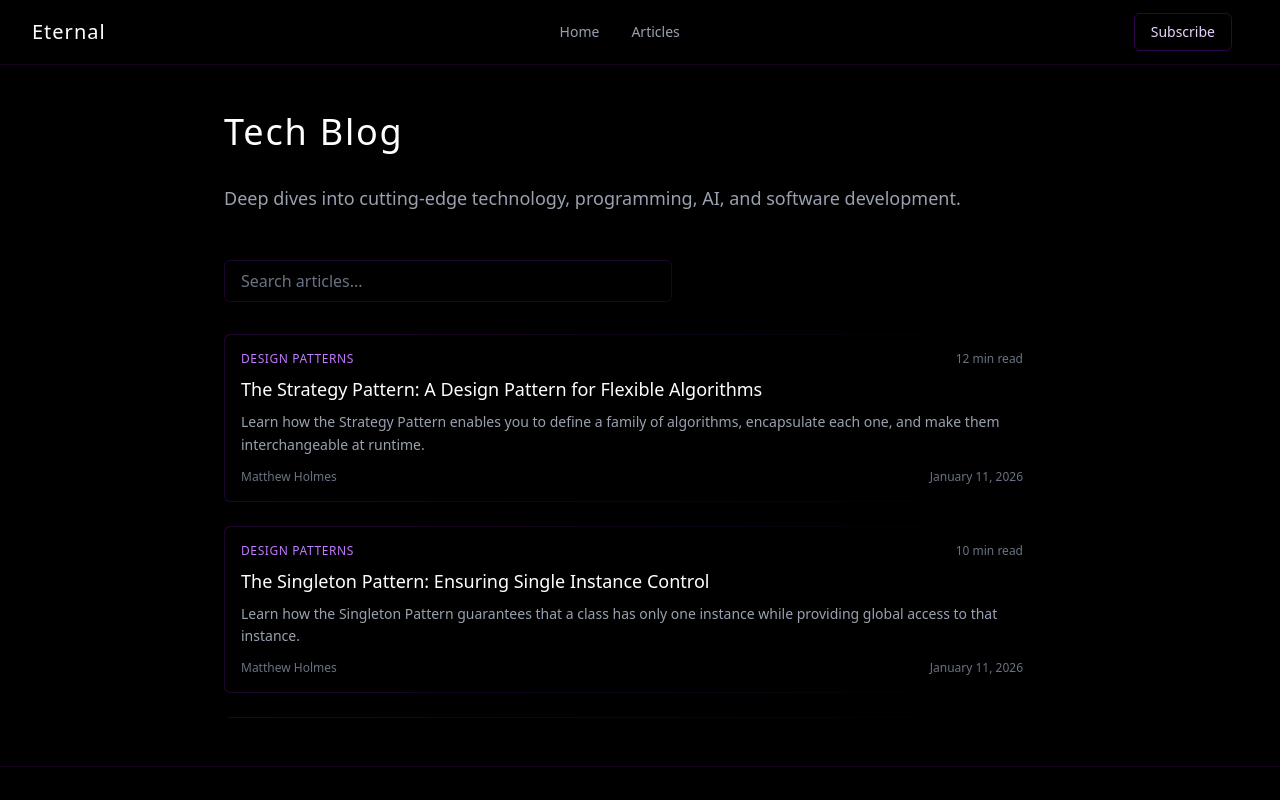
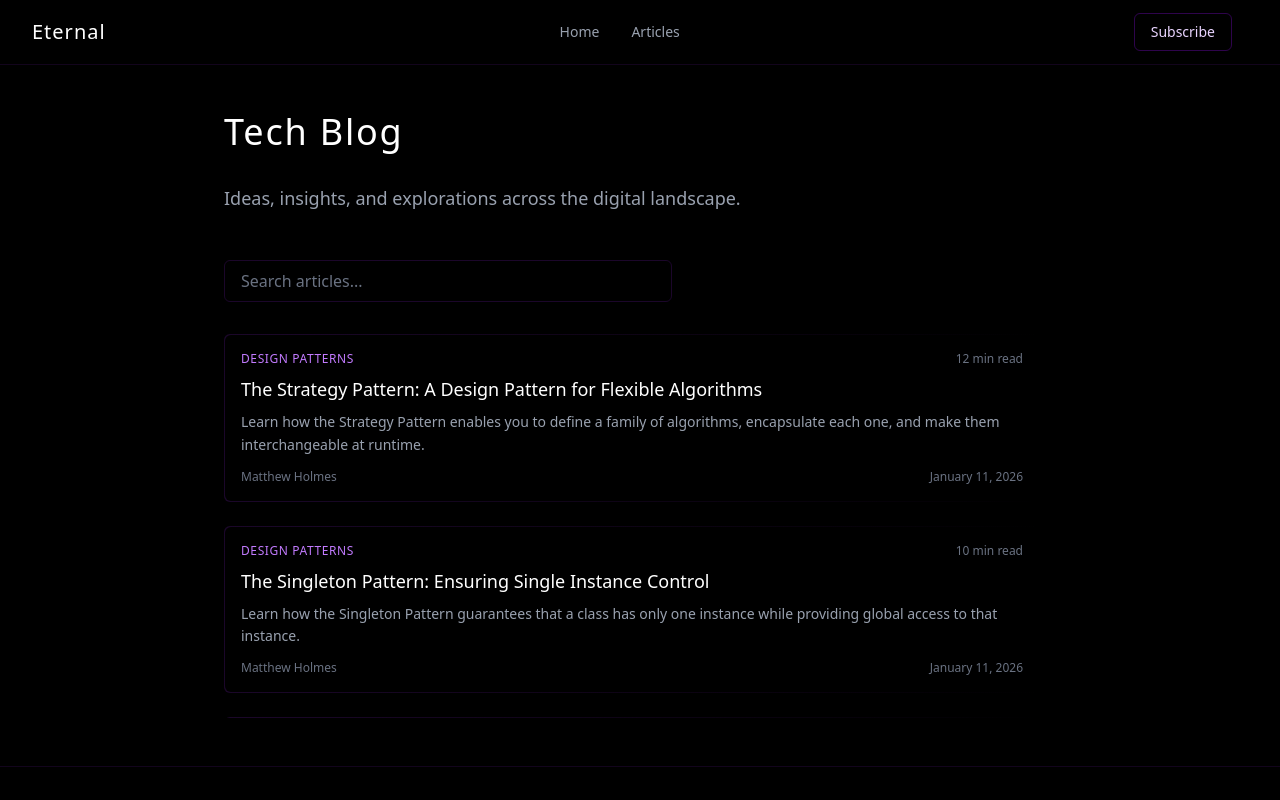
Before and after one commit to nemostorm/eternal, a Next.js app: page /blog in a window 1280 px wide. Shown: the top 800 px of the page. Built offline with nearby package versions, Linux system fonts and the light colour scheme.

Commit message:
Update blog description to be more broad

```diff
--- a/app/blog/page.tsx
+++ b/app/blog/page.tsx
@@ -27,7 +27,7 @@ export default function Blog() {
         <div className="max-w-4xl mx-auto px-4 sm:px-6 lg:px-8 py-12">
           <h1 className="text-4xl font-light text-white mb-8 tracking-wider">Tech Blog</h1>
           <p className="text-lg text-gray-400 mb-12">
-            Deep dives into cutting-edge technology, programming, AI, and software development.
+            Ideas, insights, and explorations across the digital landscape.
           </p>
 
           {/* Search Bar */}
```
